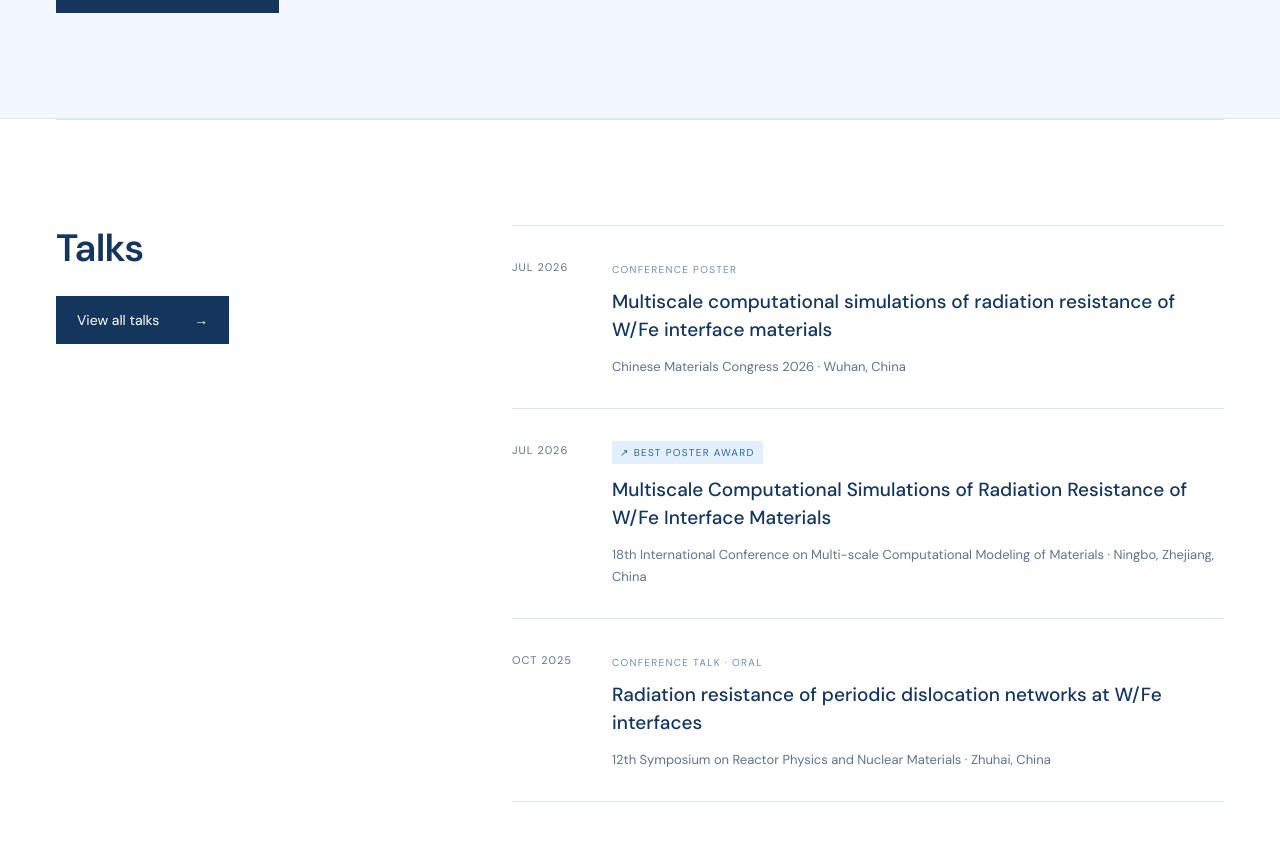
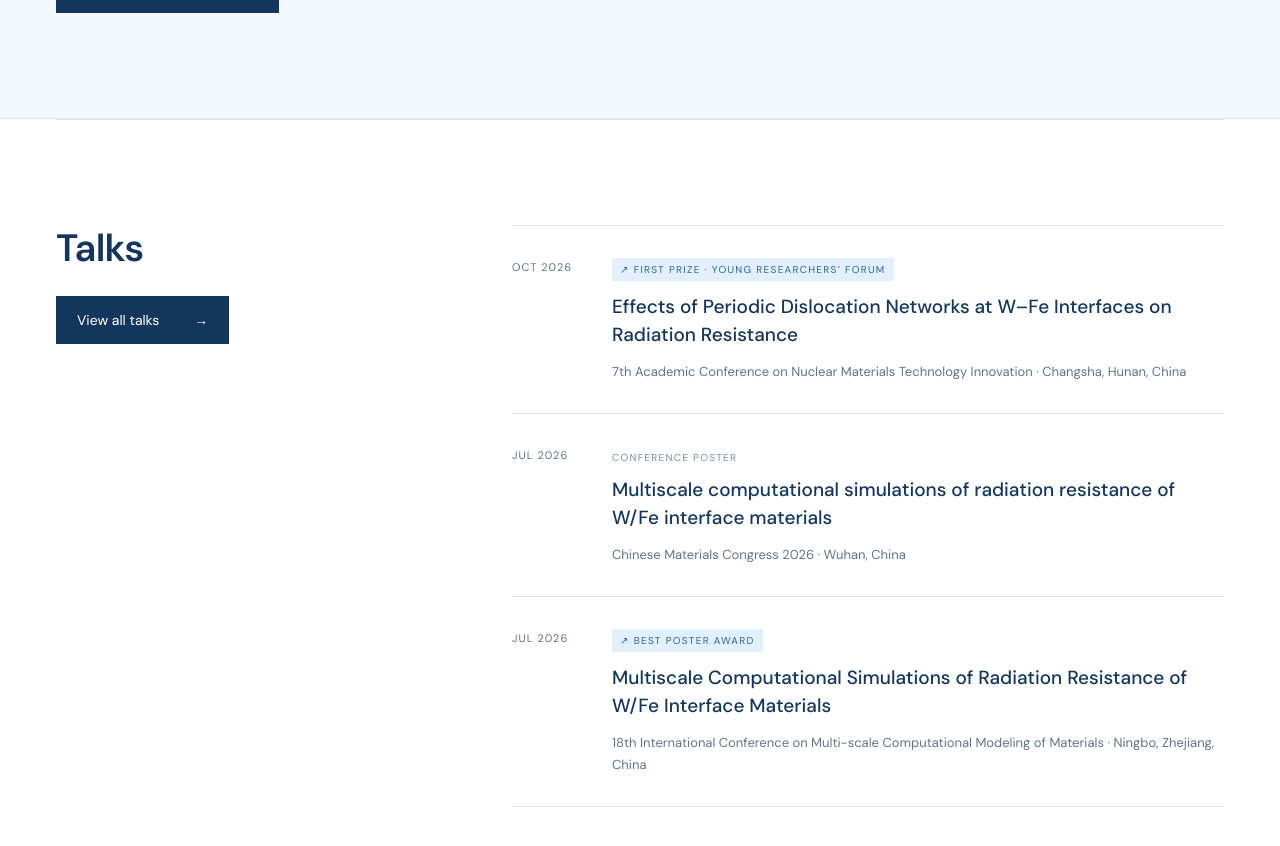
Before and after one commit to Molight/Molight.github.io, a Jekyll site: the page homepage/index.html, which Jekyll copies as it is, in a window 1280 px wide and 900 px high, scrolled down 2354 px. Shown: the top 846 px of the window. Built offline with Jekyll 4.4.1, drawn with Linux system fonts in a browser that asks for light colours; some web fonts are replaced.

Commit message:
Add Changsha nuclear materials presentation and Young Researchers' Forum first prize

```diff
--- a/homepage/index.html
+++ b/homepage/index.html
@@ -25,7 +25,7 @@
 <section id="publications" class="publications-section"><div class="wrap section"><div class="section-heading academic-section-heading"><h2>Publications</h2></div>
 <div class="featured-papers"><a class="featured-paper" href="https://doi.org/10.1038/s41467-025-66125-9" target="_blank" rel="noopener"><div class="paper-meta"><span>NATURE COMMUNICATIONS</span><span>2025 <span>↗</span></span></div><h3>Improved radiation resistance in metals via adaptive martensitic transformation</h3><div class="paper-footer"><span>Co-first author</span><span class="round-arrow">↗</span></div></a><a class="featured-paper" href="https://doi.org/10.1016/j.actamat.2025.120880" target="_blank" rel="noopener"><div class="paper-meta"><span>ACTA MATERIALIA</span><span>2025 <span>↗</span></span></div><h3>Enhanced resistance to radiation and magnetic anisotropy change by periodic patterning</h3><div class="paper-footer"><span>First author</span><span class="round-arrow">↗</span></div></a></div>
 <div class="section-actions"><a class="button dark" href="/publications/">View all publications <span aria-hidden="true">→</span></a></div></div></section>
-<section id="activity" class="activity-section wrap section"><div class="activity-heading academic-section-heading"><h2>Talks</h2><a class="button dark" href="/talks/">View all talks <span aria-hidden="true">→</span></a></div><div class="activity-list"><article><time datetime="2026-07-12">JUL 2026</time><div><span class="activity-type">CONFERENCE POSTER</span><h3>Multiscale computational simulations of radiation resistance of W/Fe interface materials</h3><p>Chinese Materials Congress 2026 · Wuhan, China</p></div></article><article><time datetime="2026-07-03">JUL 2026</time><div><span class="activity-type award">↗ BEST POSTER AWARD</span><h3>Multiscale Computational Simulations of Radiation Resistance of W/Fe Interface Materials</h3><p>18th International Conference on Multi-scale Computational Modeling of Materials · Ningbo, Zhejiang, China</p></div></article><article><time datetime="2025-10-27">OCT 2025</time><div><span class="activity-type">CONFERENCE TALK · ORAL</span><h3>Radiation resistance of periodic dislocation networks at W/Fe interfaces</h3><p>12th Symposium on Reactor Physics and Nuclear Materials · Zhuhai, China</p></div></article></div></section>
+<section id="activity" class="activity-section wrap section"><div class="activity-heading academic-section-heading"><h2>Talks</h2><a class="button dark" href="/talks/">View all talks <span aria-hidden="true">→</span></a></div><div class="activity-list"><article><time datetime="2026-10">OCT 2026</time><div><span class="activity-type award">↗ FIRST PRIZE · YOUNG RESEARCHERS’ FORUM</span><h3>Effects of Periodic Dislocation Networks at W–Fe Interfaces on Radiation Resistance</h3><p>7th Academic Conference on Nuclear Materials Technology Innovation · Changsha, Hunan, China</p></div></article><article><time datetime="2026-07-12">JUL 2026</time><div><span class="activity-type">CONFERENCE POSTER</span><h3>Multiscale computational simulations of radiation resistance of W/Fe interface materials</h3><p>Chinese Materials Congress 2026 · Wuhan, China</p></div></article><article><time datetime="2026-07-03">JUL 2026</time><div><span class="activity-type award">↗ BEST POSTER AWARD</span><h3>Multiscale Computational Simulations of Radiation Resistance of W/Fe Interface Materials</h3><p>18th International Conference on Multi-scale Computational Modeling of Materials · Ningbo, Zhejiang, China</p></div></article></div></section>
 <section id="contact" class="contact-section"><div class="wrap"><p class="eyebrow">05 / CONTACT</p><div class="contact-main"><h2>Science starts<br> with a <em>conversation.</em></h2><div class="contact-links"><p>For research discussions and academic enquiries.</p><a class="email" href="mailto:yibindong@sdu.edu.cn">yibindong@sdu.edu.cn <span>↗</span></a><button id="copy-email" class="copy-button">Copy email <span>⧉</span></button><span id="copy-status" class="copy-status" role="status"></span></div></div><div class="contact-social"><span>FIND ME ELSEWHERE</span><a href="https://orcid.org/0000-0003-3933-5783" target="_blank" rel="noopener">ORCID ↗</a><a href="https://www.researchgate.net/profile/Yibin-Dong-2" target="_blank" rel="noopener">ResearchGate ↗</a><a href="https://molight.github.io/previous-homepage/" target="_blank" rel="noopener">Previous homepage ↗</a></div></div></section>
 </main><footer class="footer wrap"><span>© <span id="copyright-year">2026</span> Yibin Dong · 董怡斌</span><span>Materials, understood across scales.</span><a href="#">Back to top ↑</a></footer>
 </body></html>
```
Also changed, not shown: README.md (+5 -1 lines), homepage/talks/index.html (+1 -1 lines).
